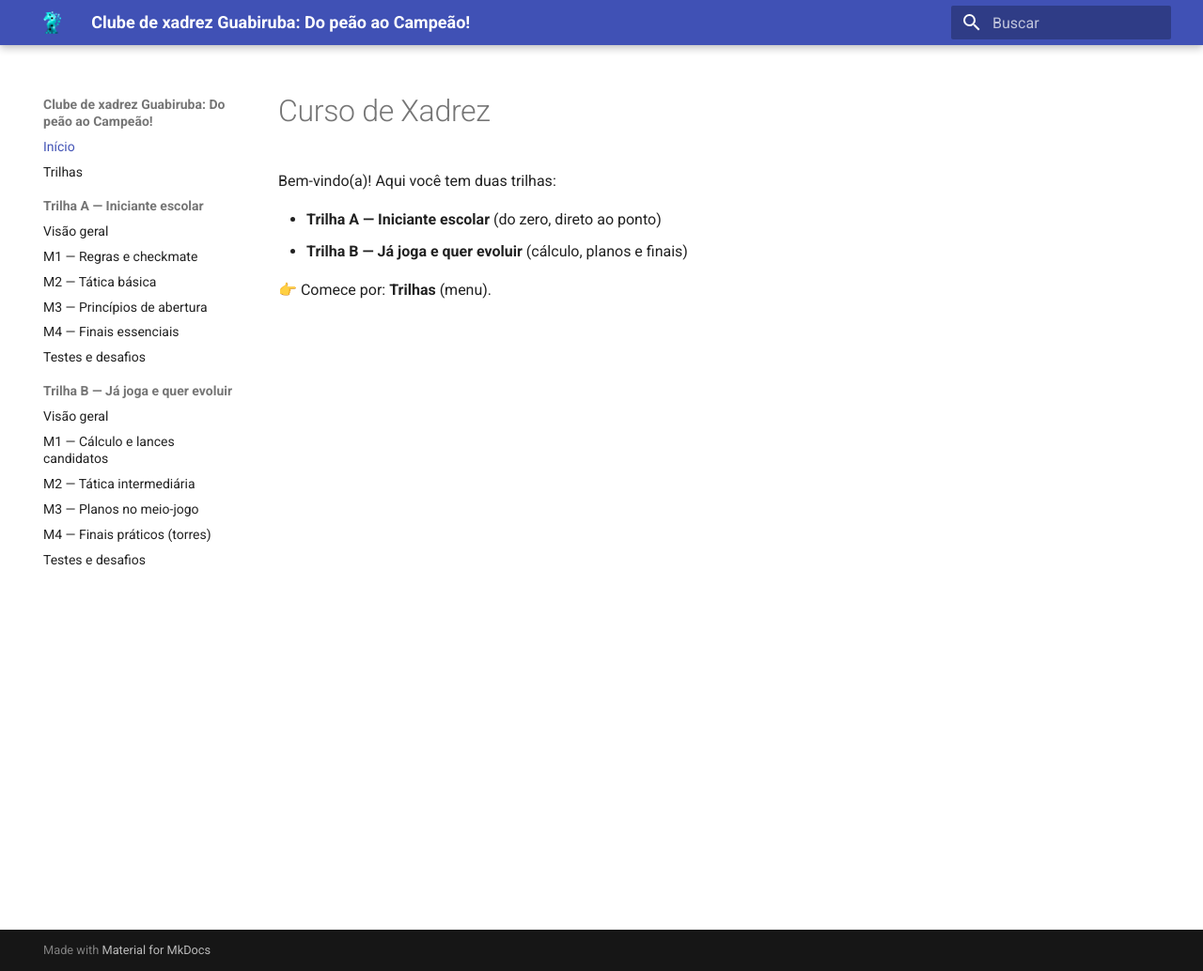
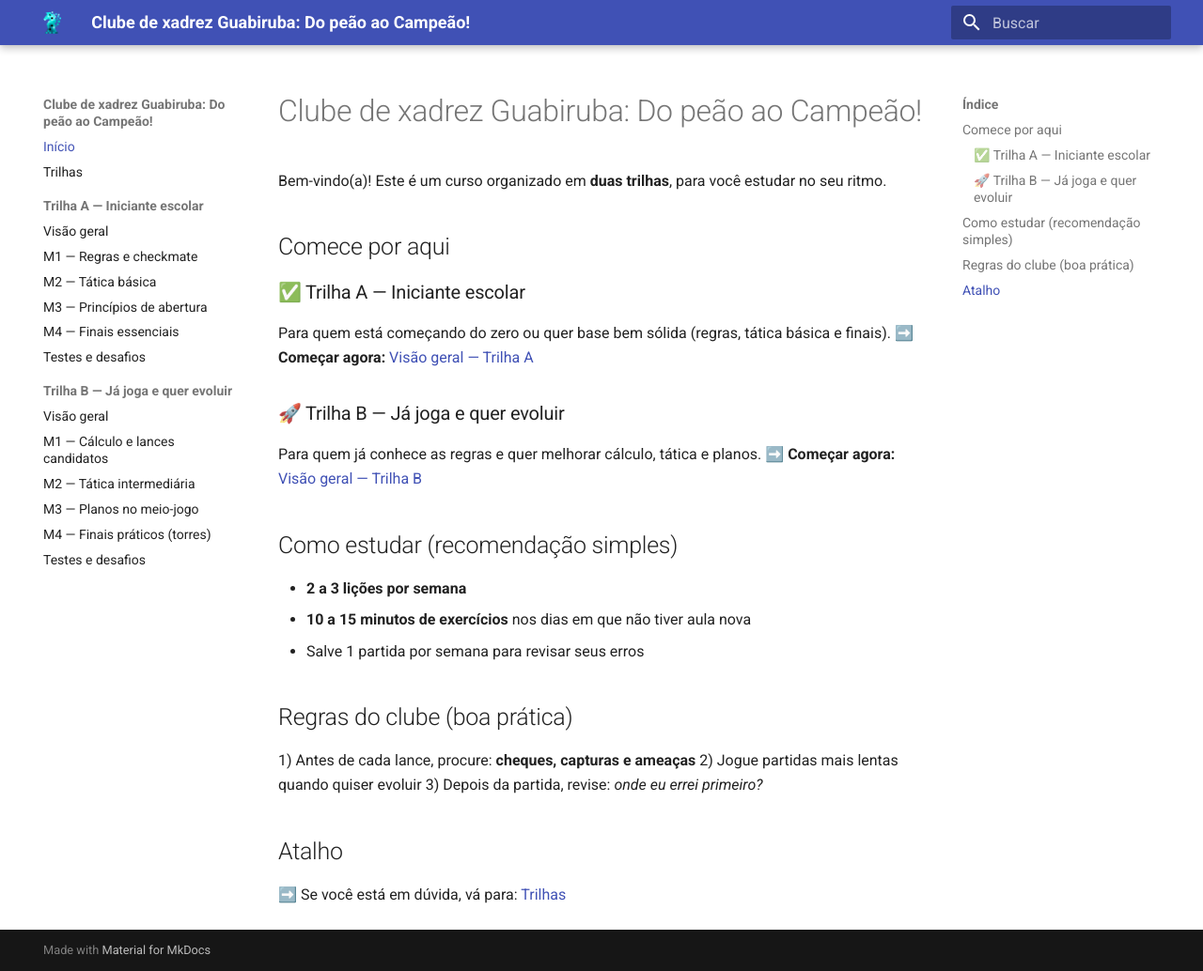
Before and after one commit to douglasvieiradossantos/Clube-de-xadrez-Guabiruba-Do-pe-o-ao-campe-o, an MkDocs documentation site: the page built from docs/index.md, in a window 1280 px wide and 1034 px high. Shown: the whole window at 94% size. Built offline with MkDocs 1.6.1 and Material for MkDocs 9.7.7, drawn with Linux system fonts in a browser that asks for light colours.

Commit message:
Revise index for chess club course structure
Updated the course content and structure for the chess club, enhancing clarity and organization.

```diff
--- a/docs/index.md
+++ b/docs/index.md
@@ -1,8 +1,26 @@
-# Curso de Xadrez
+# Clube de xadrez Guabiruba: Do peão ao Campeão!
 
-Bem-vindo(a)! Aqui você tem duas trilhas:
+Bem-vindo(a)! Este é um curso organizado em **duas trilhas**, para você estudar no seu ritmo.
 
-- **Trilha A — Iniciante escolar** (do zero, direto ao ponto)
-- **Trilha B — Já joga e quer evoluir** (cálculo, planos e finais)
+## Comece por aqui
 
-👉 Comece por: **Trilhas** (menu).
+### ✅ Trilha A — Iniciante escolar
+Para quem está começando do zero ou quer base bem sólida (regras, tática básica e finais).
+➡️ **Começar agora:** [Visão geral — Trilha A](iniciante/index.md)
+
+### 🚀 Trilha B — Já joga e quer evoluir
+Para quem já conhece as regras e quer melhorar cálculo, tática e planos.
+➡️ **Começar agora:** [Visão geral — Trilha B](evoluir/index.md)
+
+## Como estudar (recomendação simples)
+- **2 a 3 lições por semana**
+- **10 a 15 minutos de exercícios** nos dias em que não tiver aula nova
+- Salve 1 partida por semana para revisar seus erros
+
+## Regras do clube (boa prática)
+1) Antes de cada lance, procure: **cheques, capturas e ameaças**
+2) Jogue partidas mais lentas quando quiser evoluir
+3) Depois da partida, revise: *onde eu errei primeiro?*
+
+## Atalho
+➡️ Se você está em dúvida, vá para: [Trilhas](trilhas.md)
```
